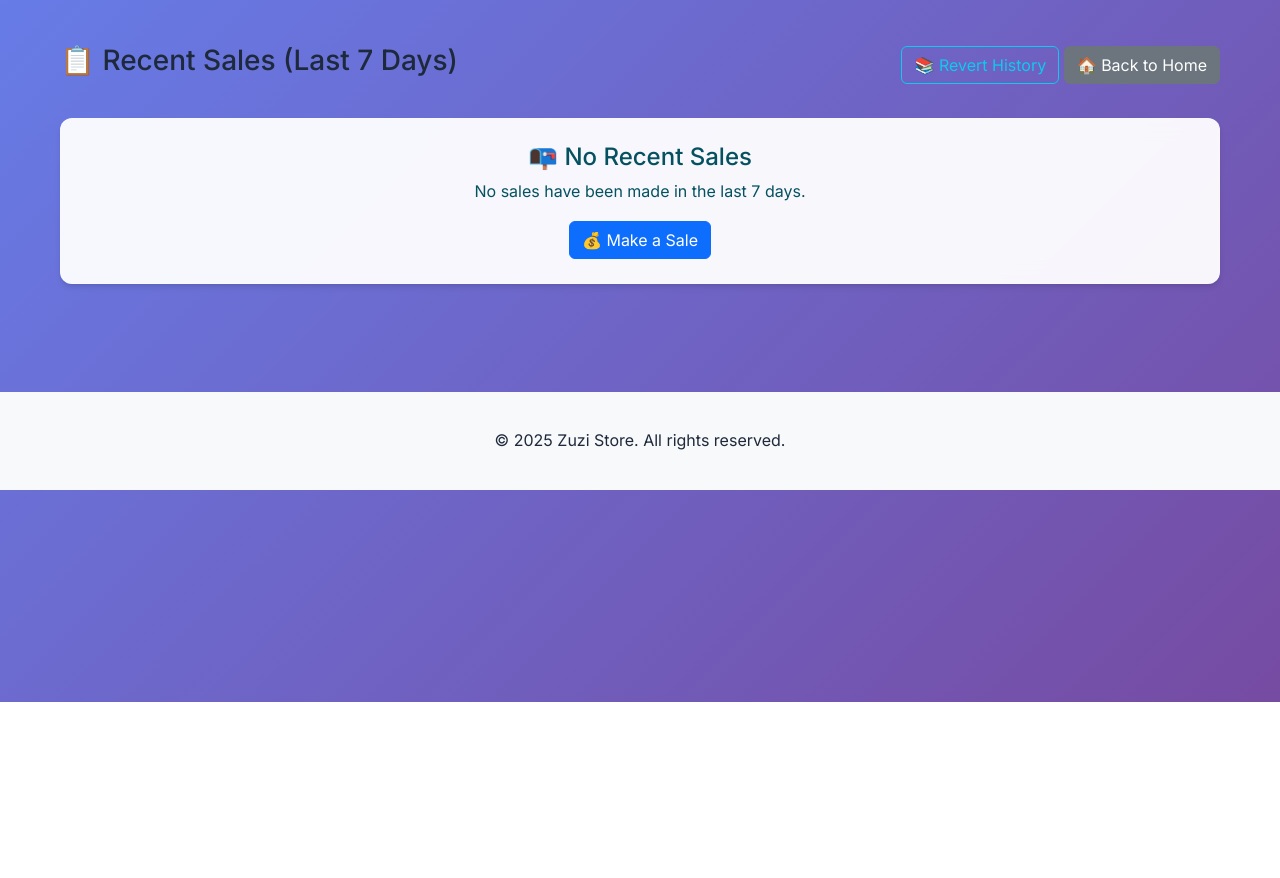
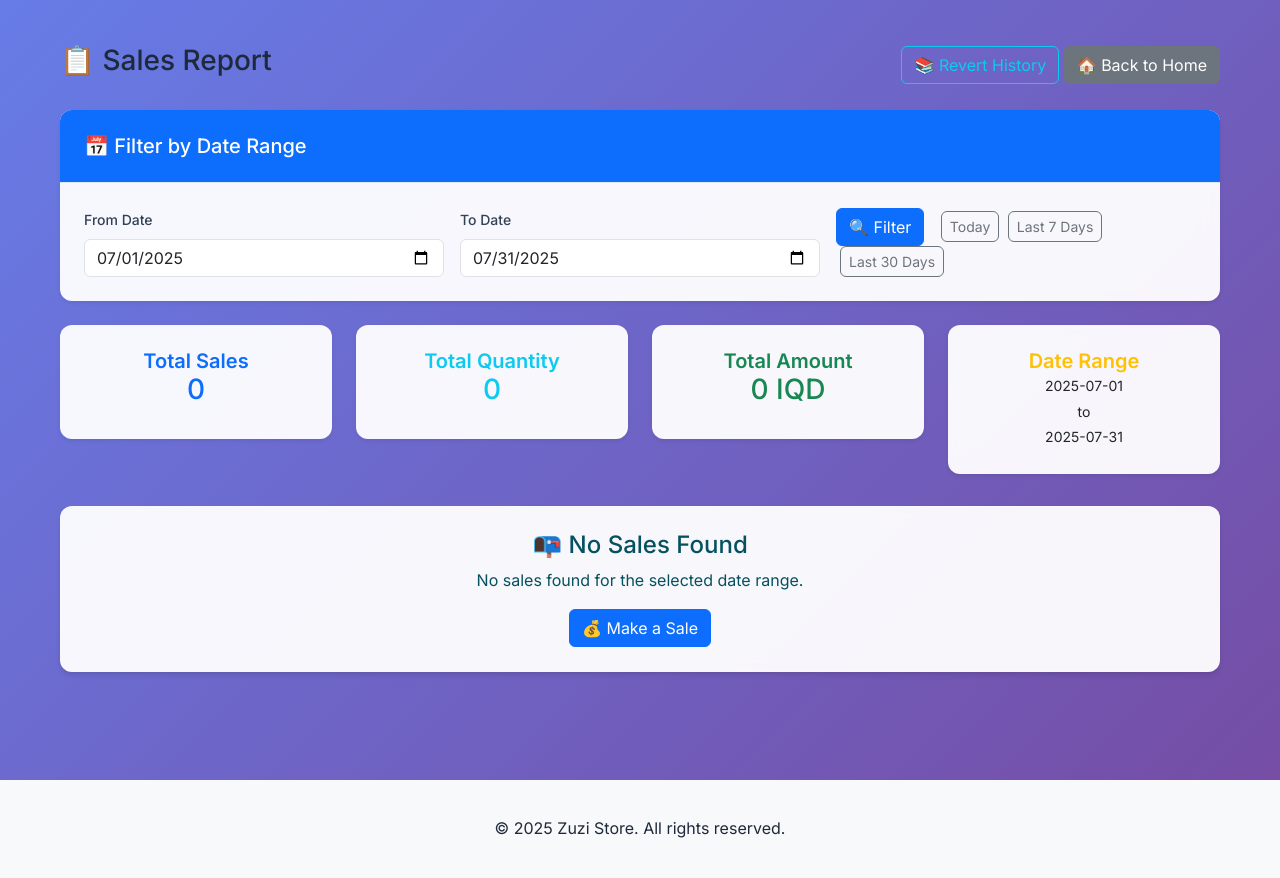
Before and after one commit to Shamil-lateef/clothing_manager, a Flask app: page /recent-sales in a window 1280 px wide. Shown: the part 98-976 px from the top of the page. Before the commit the page ends 800 px from the top, so only its background shows below. Run offline with Flask 3, Linux system fonts and the light colour scheme; a user stored in the database is signed in.

Commit message:
Update recent sales page

```diff
--- a/app.py
+++ b/app.py
@@ -863,18 +863,59 @@ def logout():
 @app.route("/recent-sales")
 @login_required
 def recent_sales():
-    # Get sales from the last 7 days that haven't been reverted
-    seven_days_ago = datetime.now() - timedelta(days=7)
+    # Get date parameters from query string
+    from_date_str = request.args.get("from_date")
+    to_date_str = request.args.get("to_date")
 
+    # Default to last 30 days if no dates provided
+    if not from_date_str or not to_date_str:
+        to_date = datetime.now().date()
+        from_date = to_date - timedelta(days=30)
+    else:
+        try:
+            from_date = datetime.strptime(from_date_str, "%Y-%m-%d").date()
+            to_date = datetime.strptime(to_date_str, "%Y-%m-%d").date()
+        except ValueError:
+            # If invalid dates, fall back to default
+            to_date = datetime.now().date()
+            from_date = to_date - timedelta(days=30)
+
+    # Convert dates to datetime objects for database query
+    from_datetime = datetime.combine(from_date, datetime.min.time())
+    to_datetime = datetime.combine(to_date, datetime.max.time())
+
+    # Get sales within the date range that haven't been reverted
     recent_sales = (
         db.session.query(Sale, Product)
         .join(Product)
-        .filter(Sale.timestamp >= seven_days_ago)
+        .filter(Sale.timestamp >= from_datetime)
+        .filter(Sale.timestamp <= to_datetime)
         .order_by(Sale.timestamp.desc())
         .all()
     )
 
-    return render_template("recent_sales.html", recent_sales=recent_sales)
+    # Calculate summary statistics
+    total_sales = len(recent_sales)
+    total_quantity = sum(sale.quantity for sale, product in recent_sales)
+    total_amount = sum(
+        sale.selling_price * sale.quantity for sale, product in recent_sales
+    )
+
+    stats = {
+        "total_sales": total_sales,
+        "total_quantity": total_quantity,
+        "total_amount": int(total_amount),
+        "from_date": from_date,
+        "to_date": to_date,
+    }
+
+    return render_template(
+        "recent_sales.html",
+        recent_sales=recent_sales,
+        stats=stats,
+        from_date=from_date.strftime("%Y-%m-%d"),
+        to_date=to_date.strftime("%Y-%m-%d"),
+    )
 
 
 # Add this new route for reverting a sale
--- a/templates/recent_sales.html
+++ b/templates/recent_sales.html
@@ -3,12 +3,77 @@
 {% block content %}
 <div class="container">
   <div class="d-flex justify-content-between align-items-center mb-4">
-    <h3>📋 Recent Sales (Last 7 Days)</h3>
+    <h3>📋 Sales Report</h3>
     <div>
       <a href="{{ url_for('revert_history') }}" class="btn btn-outline-info">📚 Revert History</a>
       <a href="{{ url_for('index') }}" class="btn btn-secondary">🏠 Back to Home</a>
     </div>
   </div>
+
+  <!-- Date Filter Section -->
+  <div class="card mb-4">
+    <div class="card-header bg-primary text-white">
+      <h5 class="mb-0">📅 Filter by Date Range</h5>
+    </div>
+    <div class="card-body">
+      <form method="GET" class="row g-3 align-items-end">
+        <div class="col-md-4">
+          <label for="from_date" class="form-label">From Date</label>
+          <input type="date" class="form-control" id="from_date" name="from_date" value="{{ from_date }}">
+        </div>
+        <div class="col-md-4">
+          <label for="to_date" class="form-label">To Date</label>
+          <input type="date" class="form-control" id="to_date" name="to_date" value="{{ to_date }}">
+        </div>
+        <div class="col-md-4">
+          <button type="submit" class="btn btn-primary me-2">🔍 Filter</button>
+          <button type="button" class="btn btn-outline-secondary" onclick="setQuickFilter('today')">Today</button>
+          <button type="button" class="btn btn-outline-secondary" onclick="setQuickFilter('week')">Last 7 Days</button>
+          <button type="button" class="btn btn-outline-secondary" onclick="setQuickFilter('month')">Last 30 Days</button>
+        </div>
+      </form>
+    </div>
+  </div>
+
+  <!-- Summary Statistics -->
+  {% if stats %}
+  <div class="row mb-4">
+    <div class="col-md-3">
+      <div class="card text-center border-primary">
+        <div class="card-body">
+          <h5 class="card-title text-primary">Total Sales</h5>
+          <h3 class="text-primary">{{ stats.total_sales }}</h3>
+        </div>
+      </div>
+    </div>
+    <div class="col-md-3">
+      <div class="card text-center border-info">
+        <div class="card-body">
+          <h5 class="card-title text-info">Total Quantity</h5>
+          <h3 class="text-info">{{ stats.total_quantity }}</h3>
+        </div>
+      </div>
+    </div>
+    <div class="col-md-3">
+      <div class="card text-center border-success">
+        <div class="card-body">
+          <h5 class="card-title text-success">Total Amount</h5>
+          <h3 class="text-success">{{ stats.total_amount }} IQD</h3>
+        </div>
+      </div>
+    </div>
+    <div class="col-md-3">
+      <div class="card text-center border-warning">
+        <div class="card-body">
+          <h5 class="card-title text-warning">Date Range</h5>
+          <p class="mb-0"><small>{{ stats.from_date.strftime('%Y-%m-%d') }}</small></p>
+          <p class="mb-0"><small>to</small></p>
+          <p class="mb-0"><small>{{ stats.to_date.strftime('%Y-%m-%d') }}</small></p>
+        </div>
+      </div>
+    </div>
+  </div>
+  {% endif %}
 
   {% if recent_sales %}
   <div class="table-responsive">
@@ -63,8 +128,8 @@
   </div>
   {% else %}
   <div class="alert alert-info text-center">
-    <h4>📭 No Recent Sales</h4>
-    <p>No sales have been made in the last 7 days.</p>
+    <h4>📭 No Sales Found</h4>
+    <p>No sales found for the selected date range.</p>
     <a href="{{ url_for('sell_product') }}" class="btn btn-primary">💰 Make a Sale</a>
   </div>
   {% endif %}
@@ -107,6 +172,35 @@
 
 <script>
 let currentSaleId = null;
+
+// Quick filter functions
+function setQuickFilter(period) {
+  const today = new Date();
+  const toDate = today.toISOString().split('T')[0];
+  let fromDate;
+
+  switch(period) {
+    case 'today':
+      fromDate = toDate;
+      break;
+    case 'week':
+      const weekAgo = new Date(today);
+      weekAgo.setDate(today.getDate() - 7);
+      fromDate = weekAgo.toISOString().split('T')[0];
+      break;
+    case 'month':
+      const monthAgo = new Date(today);
+      monthAgo.setDate(today.getDate() - 30);
+      fromDate = monthAgo.toISOString().split('T')[0];
+      break;
+  }
+
+  document.getElementById('from_date').value = fromDate;
+  document.getElementById('to_date').value = toDate;
+
+  // Auto-submit the form
+  document.querySelector('form').submit();
+}
 
 function showRevertModal(saleId) {
   currentSaleId = saleId;
@@ -199,10 +293,12 @@ function confirmRevert() {
   }
 }
 
-// Auto-refresh every 30 seconds
-setInterval(function() {
-  location.reload();
-}, 30000);
+// Set max date to today
+document.addEventListener('DOMContentLoaded', function() {
+  const today = new Date().toISOString().split('T')[0];
+  document.getElementById('from_date').max = today;
+  document.getElementById('to_date').max = today;
+});
 </script>
 
 <style>
@@ -219,5 +315,21 @@ setInterval(function() {
   max-height: 200px;
   object-fit: contain;
 }
+
+.card {
+  border: none;
+  box-shadow: 0 0.125rem 0.25rem rgba(0, 0, 0, 0.075);
+  transition: box-shadow 0.15s ease-in-out;
+}
+
+.card:hover {
+  box-shadow: 0 0.5rem 1rem rgba(0, 0, 0, 0.15);
+}
+
+.btn-outline-secondary {
+  font-size: 0.875rem;
+  padding: 0.25rem 0.5rem;
+  margin-left: 0.25rem;
+}
 </style>
 {% endblock %}
```
Also changed, not shown: migrate_revert.py (deleted, +0 -67 lines).
